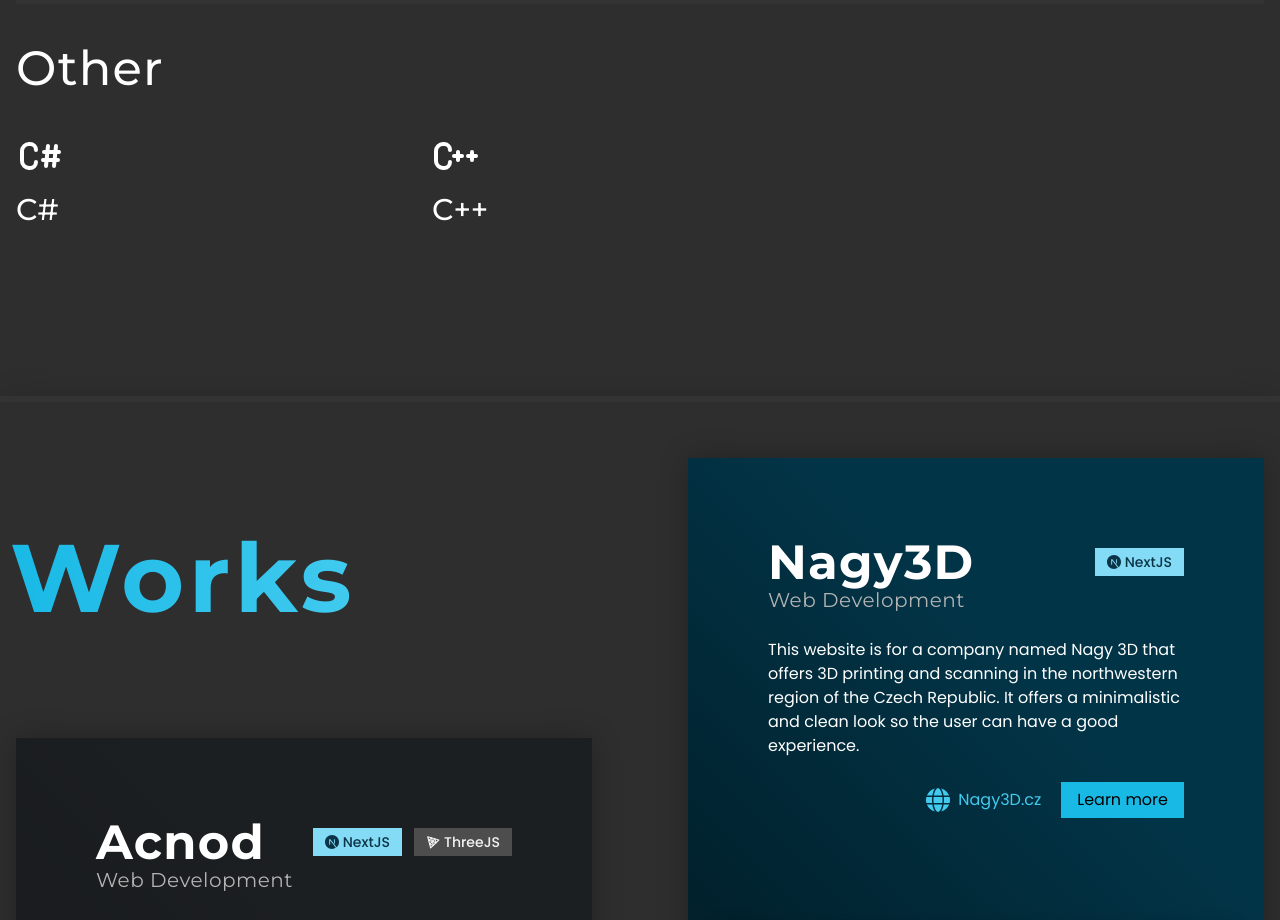
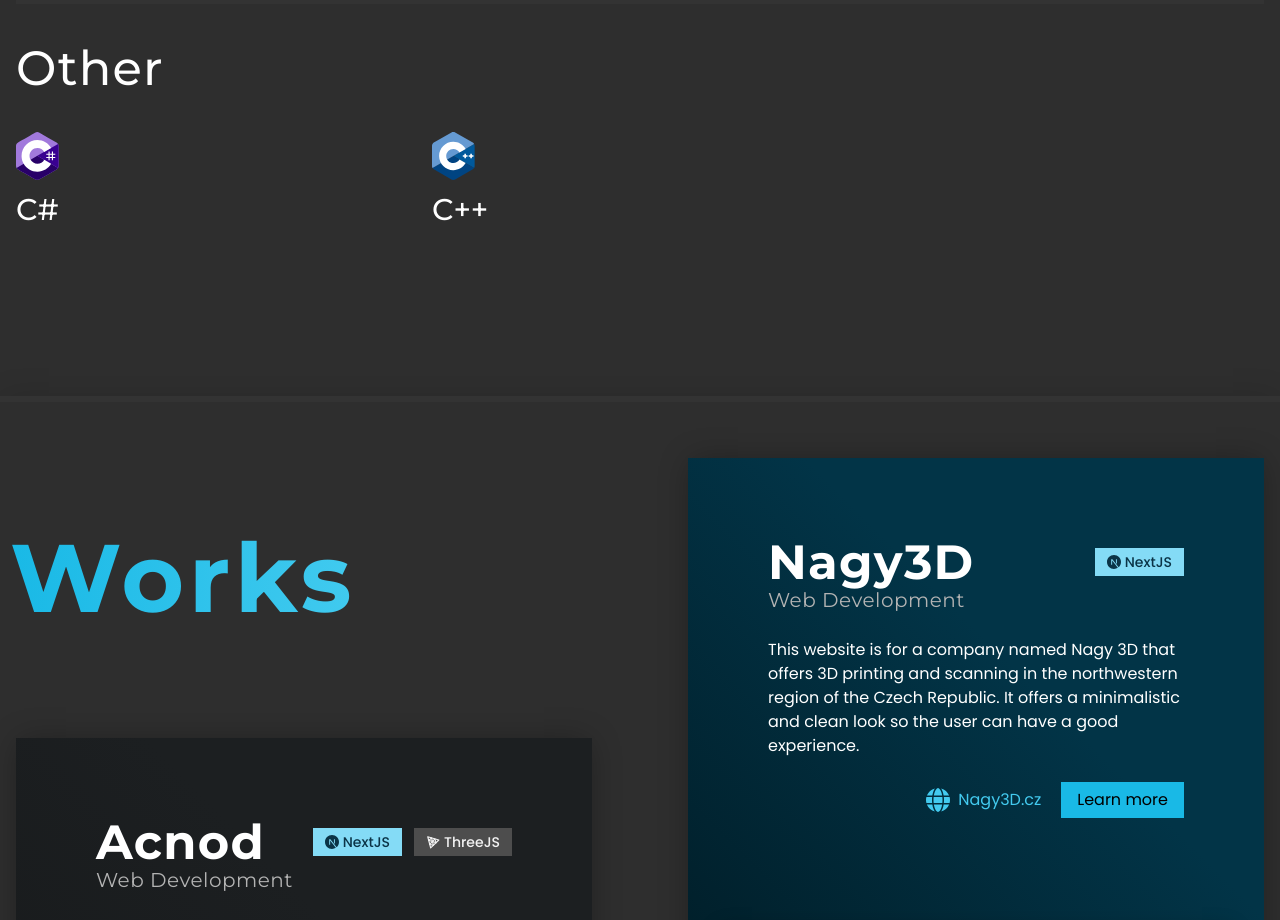
Before and after one commit to Jakooob14/jakooob14.github.io, a Next.js app: page /en in a window 1280 px wide. Shown: the part 2840-3760 px from the top of the page. Built offline with nearby package versions, Linux system fonts and the light colour scheme; no server answers.

Commit message:
feat: change cpp and csharp logos

```diff
--- a/app/[lang]/page.tsx
+++ b/app/[lang]/page.tsx
@@ -6,7 +6,15 @@ import {Heading1, Heading2, Heading3} from "@/app/components/Headings";
 import {ReactNode, Suspense} from "react";
 import {IoLogoReact} from "react-icons/io5";
 import {SiBlazor, SiNextdotjs} from "react-icons/si";
-import {AspNetLogo, BlazorLogo, EduchemLogo, NextJSLogo, UnityLogo, UnrealEngineLogo} from "@/app/components/Icons";
+import {
+    AspNetLogo,
+    BlazorLogo, CppLogo,
+    CSharpLogo,
+    EduchemLogo,
+    NextJSLogo,
+    UnityLogo,
+    UnrealEngineLogo
+} from "@/app/components/Icons";
 import Image from "next/image";
 import Link from "next/link";
 import {TbBrandCpp, TbBrandCSharp, TbBrandThreejs} from "react-icons/tb";
@@ -231,8 +239,8 @@ export default function Home() {
                         <div>
                             <Heading2>{dict.home.skills.other}</Heading2>
                             <div className={'flex flex-wrap flex-col sm:flex-row'}>
-                                <SkillCard className={'!w-1/3 min-w-[200px]'} skillIcon={<TbBrandCSharp/>} yearsOverride={4} level={3}>C#</SkillCard>
-                                <SkillCard className={'!w-1/3 min-w-[200px]'} skillIcon={<TbBrandCpp/>} yearsOverride={1} level={2}>C++</SkillCard>
+                                <SkillCard className={'!w-1/3 min-w-[200px]'} skillIcon={<CSharpLogo className={'h-full'}/>} yearsOverride={4} level={3}>C#</SkillCard>
+                                <SkillCard className={'!w-1/3 min-w-[200px]'} skillIcon={<CppLogo className={'h-full'}/>} yearsOverride={1} level={2}>C++</SkillCard>
                             </div>
                         </div>
                     </div>
--- a/app/components/Icons.tsx
+++ b/app/components/Icons.tsx
@@ -239,3 +239,63 @@ export const AspNetLogo = (props: SVGProps<SVGSVGElement>) => (
 
         </svg>
 );
+
+export const CppLogo = (props: SVGProps<SVGSVGElement>) => (
+    <svg
+        xmlns="http://www.w3.org/2000/svg"
+        xmlSpace="preserve"
+        viewBox="0 0 306 344.35"
+        {...props}
+    >
+        <path
+            fill="#00599C"
+            d="M302.11 258.26c2.401-4.159 3.893-8.845 3.893-13.053V99.137c0-4.208-1.49-8.893-3.892-13.052l-149.11 86.087 149.11 86.087z"
+        />
+        <path
+            fill="#004482"
+            d="m166.25 341.19 126.5-73.034c3.644-2.104 6.956-5.737 9.357-9.897l-149.11-86.087L3.887 258.26c2.401 4.159 5.714 7.793 9.357 9.896l126.5 73.034c7.287 4.208 19.213 4.208 26.5 0z"
+        />
+        <path
+            fill="#659AD2"
+            d="M302.11 86.087c-2.402-4.16-5.715-7.793-9.358-9.897l-126.5-73.034c-7.287-4.208-19.213-4.208-26.5 0L13.252 76.19C5.964 80.397.002 90.725.002 99.14v146.07c0 4.208 1.491 8.894 3.893 13.053l298.22-172.18z"
+        />
+        <path
+            fill="#fff"
+            d="M153 274.18c-56.243 0-102-45.757-102-102s45.757-102 102-102c36.292 0 70.139 19.53 88.331 50.968l-44.143 25.544C188.083 130.956 171.15 121.18 153 121.18c-28.122 0-51 22.878-51 51 0 28.121 22.878 51 51 51 18.152 0 35.085-9.776 44.191-25.515l44.143 25.543c-18.192 31.441-52.04 50.972-88.334 50.972z"
+        />
+        <path
+            fill="#fff"
+            d="M255 166.51h-11.33v-11.33h-11.34v11.33H221v11.33h11.33v11.34h11.34v-11.34H255zM297.5 166.51h-11.33v-11.33h-11.34v11.33H263.5v11.33h11.33v11.34h11.34v-11.34h11.33z"
+        />
+    </svg>
+);
+
+export const CSharpLogo = (props: SVGProps<SVGSVGElement>) => (
+    <svg
+        xmlns="http://www.w3.org/2000/svg"
+        preserveAspectRatio="xMidYMid"
+        viewBox="0 0 256 288"
+        {...props}
+    >
+        <path
+            fill="#A179DC"
+            d="M255.57 84.452c-.002-4.83-1.035-9.098-3.124-12.761-2.052-3.602-5.125-6.621-9.247-9.008-34.025-19.619-68.083-39.178-102.1-58.817-9.17-5.294-18.061-5.101-27.163.269-13.543 7.987-81.348 46.834-101.55 58.537C4.065 67.489.016 74.861.014 84.443c-.013 39.455 0 78.909-.013 118.36 0 4.724.991 8.909 2.988 12.517 2.053 3.711 5.169 6.813 9.386 9.254 20.206 11.703 88.02 50.547 101.56 58.536 9.106 5.373 17.997 5.565 27.17.269 34.015-19.64 68.075-39.198 102.1-58.817 4.217-2.44 7.333-5.544 9.386-9.252 1.994-3.608 2.987-7.793 2.987-12.518 0 0 0-78.889-.013-118.34"
+        />
+        <path
+            fill="#280068"
+            d="M128.18 143.24 2.99 215.324c2.053 3.711 5.169 6.813 9.386 9.254 20.206 11.703 88.02 50.547 101.56 58.536 9.106 5.373 17.997 5.565 27.17.269 34.015-19.64 68.075-39.198 102.1-58.817 4.217-2.44 7.333-5.544 9.386-9.252l-124.41-72.074"
+        />
+        <path
+            fill="#390091"
+            d="M255.57 84.452c-.002-4.83-1.035-9.098-3.124-12.761l-124.26 71.55 124.41 72.074c1.994-3.608 2.985-7.793 2.987-12.518 0 0 0-78.889-.013-118.34"
+        />
+        <path
+            fill="#fff"
+            d="M201.89 116.29v13.474h13.474V116.29h6.737v13.474h13.474v6.737H222.1v13.474h13.474v6.737H222.1v13.474h-6.737v-13.474H201.89v13.474h-6.737v-13.474H181.68v-6.737h13.474V136.5H181.68v-6.737h13.474V116.29h6.737zm13.474 20.211H201.89v13.474h13.474v-13.474z"
+        />
+        <path
+            fill="#fff"
+            d="M128.46 48.626c35.144 0 65.827 19.086 82.262 47.456l-.16-.273-41.35 23.808c-8.146-13.794-23.08-23.102-40.212-23.294l-.54-.003c-26.126 0-47.306 21.179-47.306 47.305a47.078 47.078 0 0 0 6.239 23.469c8.154 14.235 23.483 23.837 41.067 23.837 17.693 0 33.109-9.723 41.222-24.111l-.197.345 41.286 23.918c-16.254 28.13-46.517 47.157-81.253 47.536l-1.058.006c-35.255 0-66.025-19.204-82.42-47.724-8.002-13.923-12.581-30.064-12.581-47.277 0-52.466 42.532-94.999 95-94.999z"
+        />
+    </svg>
+);
```
